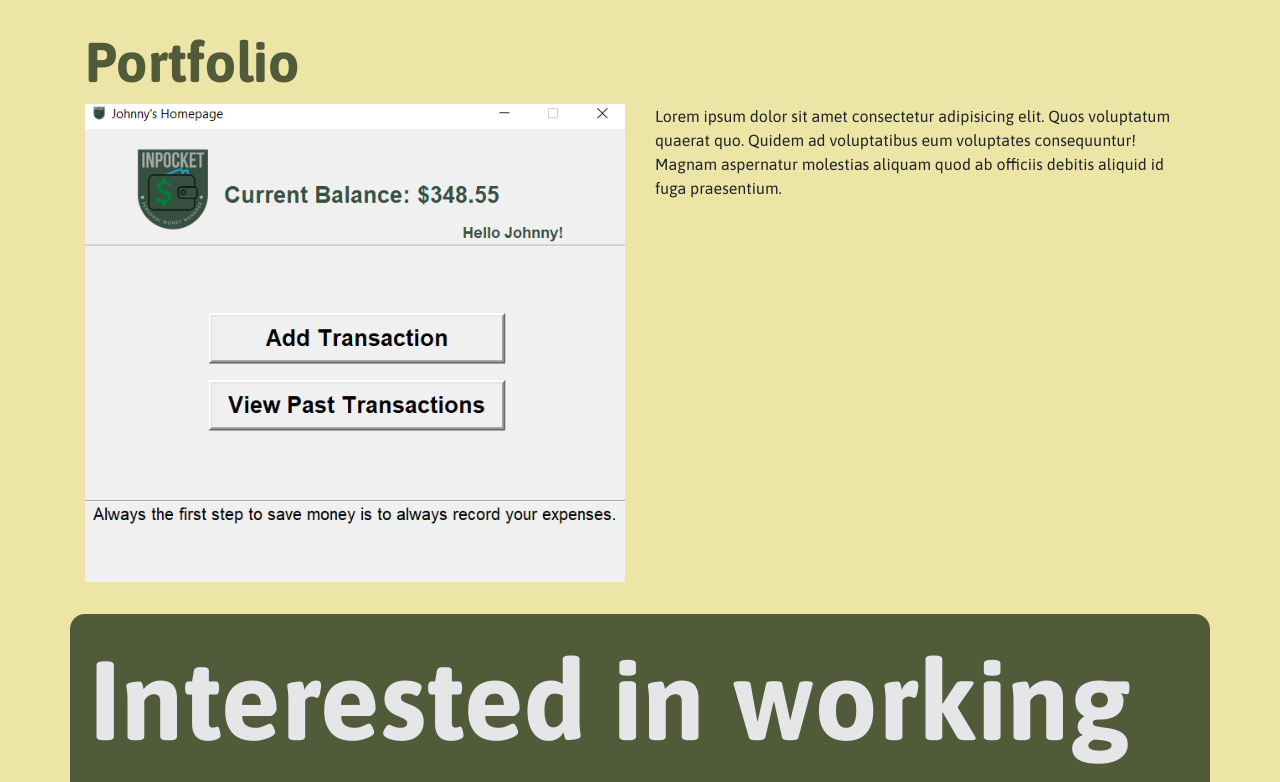
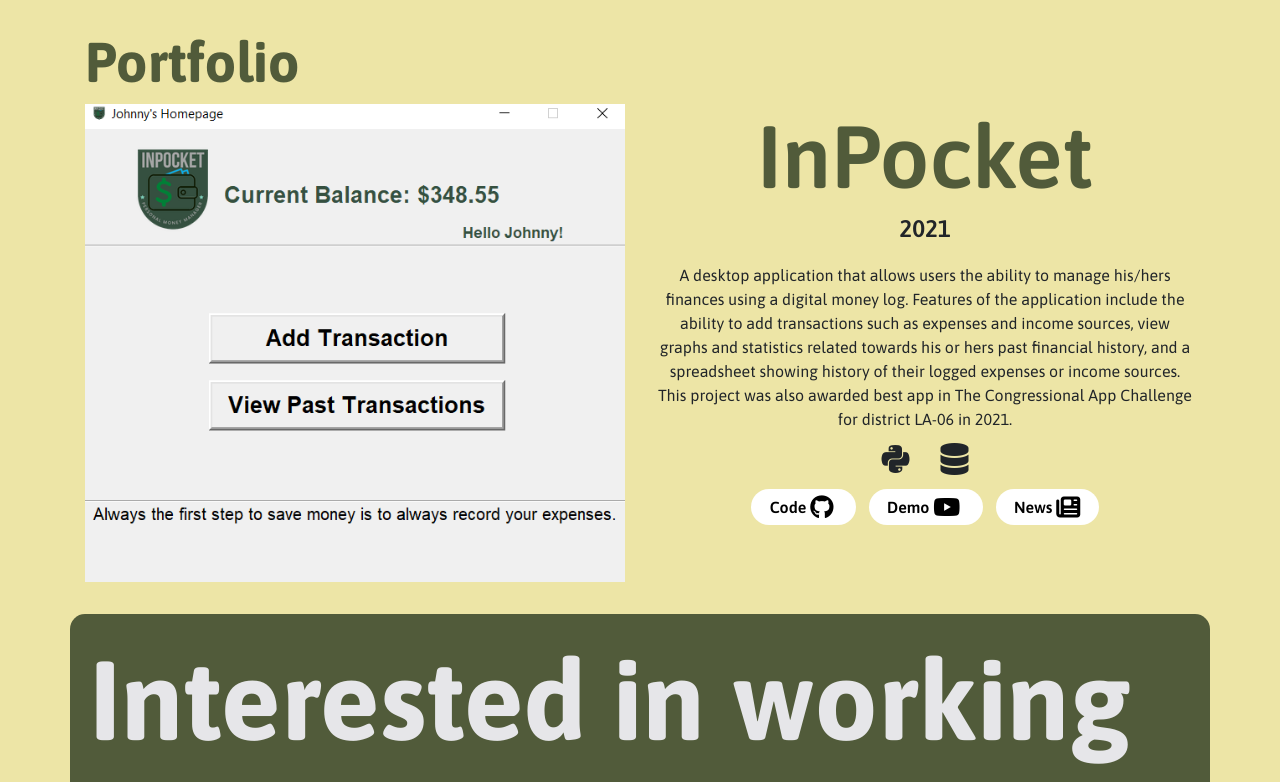
Before and after one commit to kamarceneaux/kamarceneaux.github.io, a plain HTML site: page index.html in a window 1280 px wide. Shown: the part 586-1368 px from the top of the page. Drawn offline with nearby package versions, Linux system fonts and the light colour scheme.

Commit message:
Finished InPocket section of Portfolio

```diff
--- a/index.html
+++ b/index.html
@@ -13,7 +13,7 @@
         <link rel="preconnect" href="https://fonts.googleapis.com" />
         <link rel="preconnect" href="https://fonts.gstatic.com" crossorigin />
         <link
-            href="https://fonts.googleapis.com/css2?family=Asap:wght@400;700&display=swap"
+            href="https://fonts.googleapis.com/css2?family=Asap:wght@400;600;700&display=swap"
             rel="stylesheet"
         />
 
@@ -91,12 +91,50 @@
                 <div class="row">
                     <div class="col-12 col-md-6">
                         <div class="img-container">
-                            <img src="imgs/InPocket-Demo.png" alt="" class="proj-demos">
+                            <img
+                                src="imgs/InPocket-Demo.png"
+                                alt=""
+                                class="proj-demos"
+                            />
                         </div>
                     </div>
                     <div class="col-12 col-md-6">
-                        Lorem ipsum dolor sit amet consectetur adipisicing elit. Quos voluptatum quaerat quo. Quidem ad voluptatibus eum voluptates consequuntur! Magnam aspernatur molestias aliquam quod ab officiis debitis aliquid id fuga praesentium.
-                    </div>
+                        <h1 class="proj-header proj-info">InPocket</h1>
+                        <p class="proj-info proj-year">2021</p>
+                        <p class="proj-info proj-description">
+                            A desktop application that allows users the ability
+                            to manage his/hers finances using a digital money
+                            log. Features of the application include the ability
+                            to add transactions such as expenses and income
+                            sources, view graphs and statistics related towards
+                            his or hers past financial history, and a
+                            spreadsheet showing history of their logged expenses
+                            or income sources. This project was also awarded
+                            best app in The Congressional App Challenge for
+                            district LA-06 in 2021.
+                        </p>
+                        <div class="proj-icons">
+                            <i class="fa-brands fa-python fa-2xl"></i>
+                            <i class="fa-solid fa-database fa-2xl"></i>
+                        </div>
+                        <div class="proj-additional-info proj-info">
+                            <a
+                                href="https://github.com/kamarceneaux/InPocket"
+                                class="proj-addit-icons"
+                                >Code <i class="fa-brands fa-github fa-xl"></i>
+                            </a>
+                            <a
+                                href="https://youtu.be/zKJH-ljp5fQ"
+                                class="proj-addit-icons"
+                                >Demo <i class="fa-brands fa-youtube fa-xl"></i>
+                            </a>
+                            <a
+                                href="https://www.brproud.com/news/local-news/denham-springs-high-school-student-wins-2021-congressional-app-challenge/"
+                                class="proj-addit-icons"
+                                >News
+                                <i class="fa-solid fa-newspaper fa-xl"></i>
+                            </a>
+                        </div>
                     </div>
                 </div>
             </div>
--- a/styles/main.css
+++ b/styles/main.css
@@ -40,6 +40,7 @@ body {
     border-radius: 3.25%;
 }
 
+/*PORTFOLIO SECTION*/
 .section-dividers {
     margin-top: 2.5%;
 }
@@ -56,14 +57,54 @@ body {
     align-items: center;
     max-width: 100%;
     max-height: 100%;
+}
 
+.proj-info {
+    text-align: center;
 }
 
 .proj-demos {
     max-width: 100%;
     max-height: 100%;
     object-fit: contain;
+}
 
+.proj-header {
+    font-size: 5.5rem;
+    font-weight: 600;
+    color: #515b3a;
+    margin-bottom: 0.25%;
+}
+
+.proj-year {
+  font-size: 1.5rem;
+  font-weight: 600;
+}
+
+.proj-icons {
+  text-align: center;
+}
+
+.proj-icons i {
+  margin: 0% 2.5%;
+}
+
+.proj-additional-info {
+  margin: 2.5% 0;
+  padding: 2% 1.5%;
+}
+
+.proj-addit-icons {
+  background-color: white;
+  padding: 1.75% 3.5%;
+  color: black;
+  font-weight: 600;
+  border-radius: 25px;
+  margin: 0 1.25%;
+}
+
+.proj-addit-icons:hover {
+  text-decoration: none;
 }
 
 /*CONTACT INFORMATION*/
@@ -135,7 +176,9 @@ body {
     .icon-btns i {
         font-size: 1.85rem;
     }
-    .img-container {padding: 2% 9% 2% 7%;}
+    .img-container {
+        padding: 2% 9% 2% 7%;
+    }
 }
 
 /*Medium DEVICES LIKE PHONES*/
@@ -150,6 +193,15 @@ body {
     #contact-subtext {
         font-size: 1.35rem;
     }
+    .proj-header {
+        font-size: 2.5rem;
+    }
+    .proj-year {font-size: 0.750rem; margin-bottom: 1%;}
+    .proj-description {font-size: 0.75rem; margin-bottom: 0.5%;}
+
+  .proj-icons i {
+    font-size: 1.25rem;
+  }
 }
 
 @media (min-width: 992px) {
```
